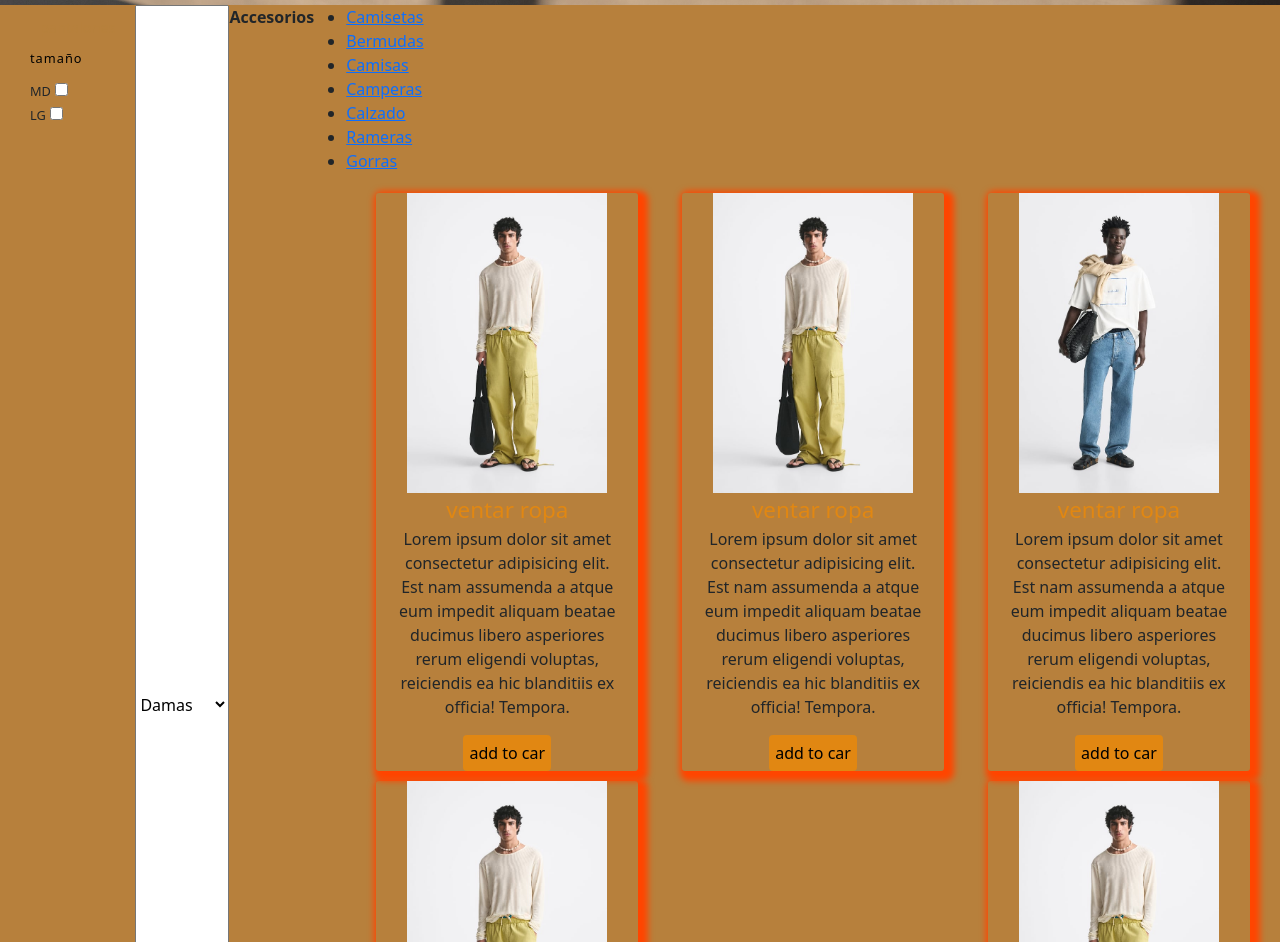
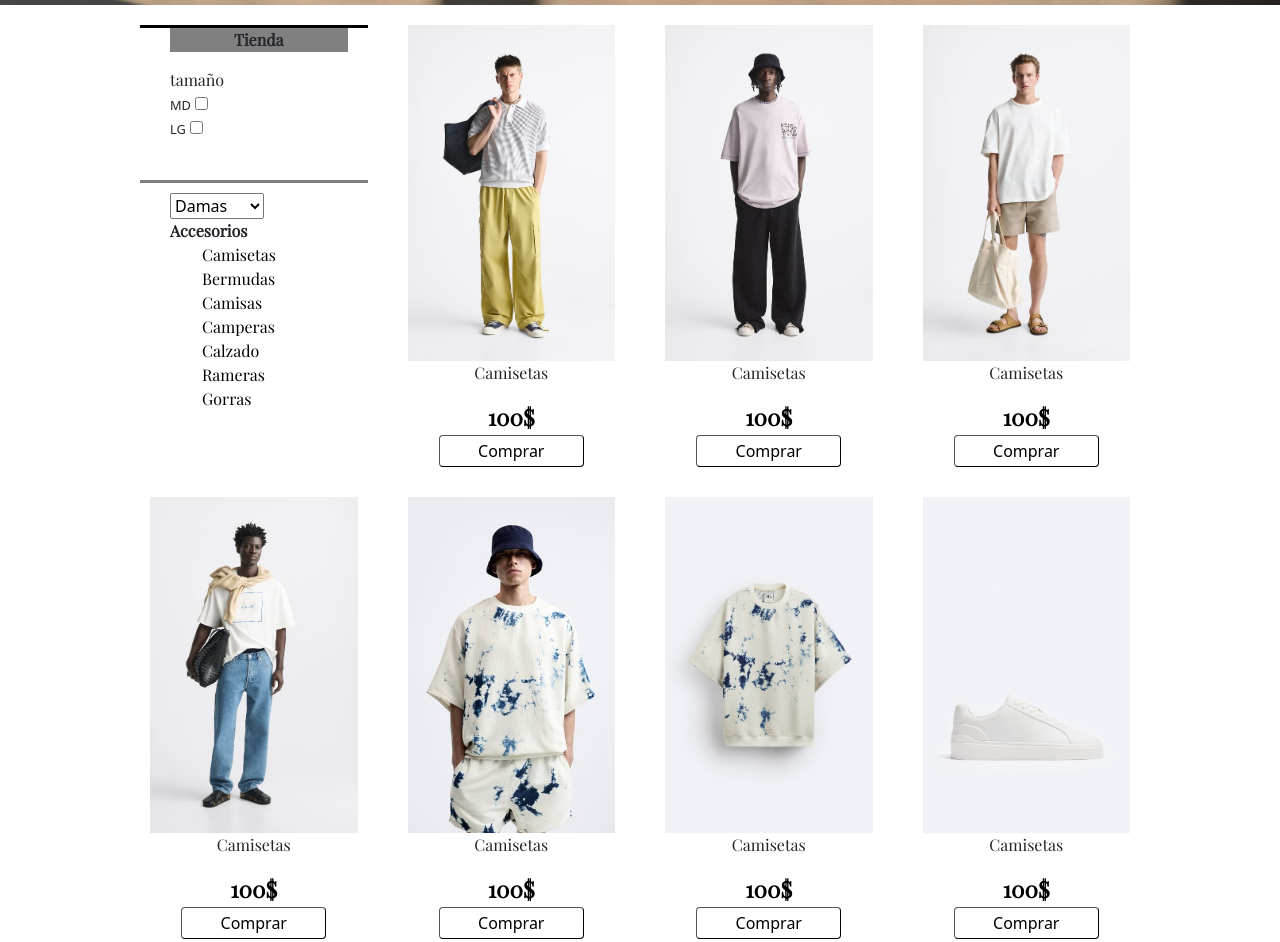
Before and after one commit to Manuelramos06/Proyectofinal, a website: page paginas/modelos.html in a window 1280 px wide. Shown: the part 795-1737 px from the top of the page. Drawn offline with nearby package versions, Linux system fonts and the light colour scheme.

Commit message:
cambio de estructura y animaciones

```diff
--- a/paginas/modelos.html
+++ b/paginas/modelos.html
@@ -51,13 +51,15 @@
 
 
    </header>
-<main class="store">
+<main class="prod-model container-fluid">
+
+    <section class="prod1">
      <section class="filters">
-            <form class="Shop">
+       <form class="shop-one">
+        <ul>
          <li>
-                    <a href="#">Pantalones</a>
+           <a>Tienda</a>
        </li>
-
         </ul>
         <span><b>tamaño</b></span>
         <div>
@@ -69,74 +71,99 @@
            <input type="checkbox" id="grande">
         </div>
        </form>
-        </section>     <select name="categorias" >
+     </section> <section class="categories-one">  <select name="categorias">
            <option value="damas">Damas</option>
            <option value="caballero">Caballero</option>
            <option value="niños ">Niños</option>
        </select>
+       <section class="accessory">
        <span> <b>Accesorios</b></span>
         <ul>
            <li>
-                    <a href="#">Camisetas</a>
+               <a href="./paginas/modelos.html">Camisetas</a>
            </li>
            <li>
-                    <a href="#">Bermudas</a>
+               <a href="./paginas/modelos.html">Bermudas</a>
            </li>
            <li>
-                    <a href="#">Camisas</a>
+               <a href="./paginas/contacto.html">Camisas</a>
            </li>
            <li>
-                    <a href="#">Camperas</a>
+               <a href="./paginas/contacto.html">Camperas</a>
 
            </li>
            <li>
-                    <a href="#">Calzado</a>
+               <a href="./paginas/contacto.html">Calzado</a>
            </li>
            <li>
-                    <a href="#">Rameras</a>
+               <a href="./paginas/contacto.html">Rameras</a>
            </li>
            <li>
-                    <a href="#">Gorras</a>
+               <a href="./paginas/contacto.html">Gorras</a>
            </li>
+            </section>
+           </section>
+         </section>
+     <figure class="prod7">
+          <img src="../imagine/modelo2.jpg" alt="asfanfijanf">
+          <p> Camisetas</p>
+          <figcaption> 100$ </figcaption>
+         <button> Comprar</button>
 
-
-        <section class="prod">
-            <figure class="prod1">
-                 <img src="../imagine/modelos1.jpg" alt="asfanfijanf">
-                <figcaption> ventar ropa </figcaption>
-                <p>Lorem ipsum dolor sit amet consectetur adipisicing elit. Est nam assumenda a atque eum impedit aliquam beatae ducimus libero asperiores rerum eligendi voluptas, reiciendis ea hic blanditiis ex officia! Tempora.</p>
-                <button> add to car </button>
      </figure>
 
-            <figure class="prod2">
-                <img src="../imagine/modelos1.jpg" alt="asfanfijanf">
-                <figcaption> ventar ropa </figcaption>
-                <p>Lorem ipsum dolor sit amet consectetur adipisicing elit. Est nam assumenda a atque eum impedit aliquam beatae ducimus libero asperiores rerum eligendi voluptas, reiciendis ea hic blanditiis ex officia! Tempora.</p>
-                <button> add to car </button>
+     <figure class="prod7 ">
+         <img src="../imagine/tendencia3.jpg" alt="asfanfijanf">
+         <p>Camisetas</p>
+         <figcaption> 100$ </figcaption>
+        <button> Comprar </button>
      </figure>
 
 
-            <figure class="prod3">
+     <figure class="prod7 ">
+         <img src="../imagine/inicio.jpg" alt="asfanfijanf">
+        <p>Camisetas</p>
+         <figcaption> 100$ </figcaption>
+         <button> Comprar </button>
+     </figure>
+     <figure class="prod7">
        <img src="../imagine/inicio2.jpg" alt="asfanfijanf">
-                <figcaption> ventar ropa </figcaption>
-                <p>Lorem ipsum dolor sit amet consectetur adipisicing elit. Est nam assumenda a atque eum impedit aliquam beatae ducimus libero asperiores rerum eligendi voluptas, reiciendis ea hic blanditiis ex officia! Tempora.</p>
-                <button> add to car </button>
+       <p>Camisetas</p>
+       <figcaption> 100$ </figcaption>
+       <button> Comprar </button>
+   </figure>
+   <figure class="prod7">
+    <img src="../imagine/modelocanva3.jpg" alt="asfanfijanf">
+    <p>Camisetas</p>
+    <figcaption> 100$ </figcaption>
+    <button> Comprar </button>
 </figure>
 
-            <figure class="prod4">
-                <img src="../imagine/modelos1.jpg" alt="asfanfijanf">
-                <figcaption> ventar ropa </figcaption>
-                <p>Lorem ipsum dolor sit amet consectetur adipisicing elit. Est nam assumenda a atque eum impedit aliquam beatae ducimus libero asperiores rerum eligendi voluptas, reiciendis ea hic blanditiis ex officia! Tempora.</p>
-                <button> add to car </button>
+<figure class="prod7">
+  <img src="../imagine/camiseta6.jpg" alt="asfanfijanf">
+  <p>Camisetas</p>
+  <figcaption> 100$ </figcaption>
+  <button> Comprar </button>
 </figure>
 
-            <figure class="prod5">
-                <img src="../imagine/modelos1.jpg" alt="asfanfijanf">
-                <figcaption> ventar ropa </figcaption>
-                <p>Lorem ipsum dolor sit amet consectetur adipisicing elit. Est nam assumenda a atque eum impedit aliquam beatae ducimus libero asperiores rerum eligendi voluptas, reiciendis ea hic blanditiis ex officia! Tempora.</p>
-                <button> add to car </button>
+<figure class="prod7">
+  <img src="../imagine/shoes1.jpg" alt="asfanfijanf">
+  <p>Camisetas</p>
+  <figcaption> 100$ </figcaption>
+  <button> Comprar </button>
 </figure>
-         </section>
+<figure class="prod7">
+  <img src="../imagine/shoes3.jpg" alt="asfanfijanf">
+  <p>Camisetas</p>
+  <figcaption> 100$ </figcaption>
+  <button> Comprar </button>
+</figure>
+<figure class="prod7">
+  <img src="../imagine/shoes2.jpg" alt="asfanfijanf">
+  <p>Camisetas</p>
+  <figcaption> 100$ </figcaption>
+  <button> Comprar </button>
+</figure>
 
 
 
--- a/scss/_index.scss
+++ b/scss/_index.scss
@@ -1,3 +1,14 @@
+.index-tittle {
+    background-color:$color-second;
+  text-align: center;
+ font-family: $main-font;
+ font-size:$text-second;
+ text-transform: uppercase;
+ position: relative;
+ animation: entrar-der .9s ease;
+}
+
+
 .galery {
     width: 100%;
 }
@@ -5,6 +16,8 @@
     width: 100%;
     display: flex;
     justify-content: center;
+    position: relative;
+ animation: entrar-izq .9s ease;
 
     img {
         width: 100%;
@@ -38,77 +51,40 @@
 
     margin-top: 10px;
     padding: 0 20px 30px 30px;
-    border: solid black;
+    border-top: solid black;
 
-    span {display: block;
-        color:$main-color;
-        margin: 10px 0;
-        letter-spacing: 1px;
-        font-size: .8em;
-        font-weight: 300;
-        border: solid black;
 
-         a {
-            color:$color-second;
-        font-size: .9em;
-        text-decoration:none;
-        margin-bottom: 4px;
-        text-transform: lowercase;
-       &:hover{
-        color:$main-color;
-       } }
-
-    }
     label{
         font-size:$text-sm;
         font-weight:300;
 
     }
 
-    li {
-        padding-left: 10px;
-        list-style:none;
 
-      }
+}
+.shop{
+    ul {
+        text-align: center;
+        background-color:$color-third;
+        padding: 0;
+        font-family:$main-font;
+        font-weight: $text-first;
+        width: 100%;
+        li {
+
+            padding-left: 0 10px;
+            list-style:none;
+            }
+          }
+          span {
+            b{
+                font-weight:$text-regular;
+                font-family:$main-font;
+            }
+          }
 }
 
-.categories {
-    margin-top: 10px;
-    padding: 0 20px 30px 30px;
-    border: solid black;
 
-    span {display: block;
-        color:$main-color;
-        margin: 10px 0;
-        letter-spacing: 1px;
-        font-size: .8em;
-        font-weight: 300;
-        border: solid black;
-
-
-
-    }
-    label{
-        font-size:$text-sm;
-        font-weight:300;
-
-    }
-
-    li {
-        padding-left: 10px;
-        list-style:none;
-        a {
-            color:$color-second;
-        font-size: .9em;
-        text-decoration:none;
-        margin-bottom: 4px;
-        text-transform: lowercase;
-       &:hover{
-        color:$main-color;
-       } }
-
-      }
-}
 .line { border-top: solid $color-third;}
  .prod-init {
 
@@ -121,6 +97,7 @@
     grid-template-rows:repeat(2,1fr);
 
     margin: 10px auto;
+    padding-bottom: 10px;
 
     figure { width: 100%;
         height: 100%;
--- a/scss/_modelos.scss
+++ b/scss/_modelos.scss
@@ -0,0 +1,137 @@
+.filters{
+
+    margin-top: 10px;
+    padding: 0 20px 30px 30px;
+    border-top: solid black;
+
+
+    label{
+        font-size:$text-sm;
+        font-weight:300;
+
+    }
+
+}
+.shop-one{
+    ul {
+        text-align: center;
+        background-color:$color-third;
+        padding: 0;
+        font-family:$main-font;
+        font-weight: $text-first;
+        width: 100%;
+        li {
+
+            padding-left: 0 10px;
+            list-style:none;
+            }
+          }
+          span {
+            b{
+                font-weight:$text-regular;
+                font-family:$main-font;
+            }
+          }
+}
+
+
+.categories-one{
+    margin-top: 10px;
+    padding: 0 20px 30px 30px;
+    border-top: solid $color-third;
+    padding-top: 10px;
+
+
+}
+
+
+      .accessory {
+
+        span {
+            b{
+                font-weight:$text-second;
+                font-family:$main-font;
+            }
+        }
+        ul { list-style: none;
+            text-align: left;
+            li{
+
+                a{
+                   color:$main-color;
+                    text-decoration: none;
+                    font-family:$main-font;
+                    &:hover{
+                        color:$fourth-color;
+                    }
+                }
+            }
+
+        }
+
+      }
+
+
+ .prod-model {
+
+    margin-top: 10px;
+    width: 80%;
+    height: auto;
+    gap: 30px;
+    display: grid;
+    grid-template-columns:repeat(auto-fit,minmax(200px,1fr));
+    grid-template-rows:repeat(2,1fr);
+
+    margin: 10px auto;
+    padding-bottom: 10px;
+
+    figure { width: 100%;
+        height: 100%;
+        margin-bottom: 10px;
+       margin-top: 10px;
+        padding: 0 10px;
+        display: flex;
+        flex-direction:column;
+        align-items: center;
+        justify-content: center;
+        border: none;
+        border-radius: 3px;
+
+        img {
+            width: 100%;
+            height: 80%;
+            align-items: center;
+            object-fit: cover;
+        }
+        figcaption {
+            font-family: $main-font;
+            color: $main-color;
+            font-size: 1.4em;
+            font-weight:$text-second;
+
+        }
+        p {
+        text-align: center;
+        align-items: center;
+        text-decoration-color: $main-color;
+        font-weight:350;
+        font-family:$main-font;
+        }
+        button {
+            border: color( $main-color);
+            border-width: 1px;
+            border-radius: 4px;
+            text-decoration:$main-font;
+            background-color:$white;
+            padding: 3px;
+            margin-top: 5px 0 ;
+            width: 70%;
+            transition: 3s;
+            &:hover{
+                background-color:$color-second;
+                transition: 1.5s;
+
+            }
+        } }
+
+ }
--- a/scss/_tienda.scss
+++ /dev/null
@@ -1,78 +0,0 @@
-.store{
-    background-color:$color-second;
-   display: flex;
-   flex-direction: row;
-}
-
-.filters{
-    margin-top: 10px;
-    padding: 0 20px 30px 30px;
-    border: none;
-    a{
-        color:$color-second;
-    font-size: .9em;
-    text-decoration: none;
-    margin-bottom: 4px;
-    text-transform: lowercase;
-   &:hover{
-    color:$main-color;
-   }
-    }
-    span {display: block;
-        color:$main-color;
-        margin: 10px 0;
-        letter-spacing: 1px;
-        font-size: .8em;
-        font-weight: 300;
-
-    }
-    label{
-        font-size:$text-sm;
-        font-weight:300;
-
-    }
-    li {
-        padding-left: 10px;
-        list-style:none;
-    }
-
-}
-.prod {
-    padding: 20px 30px;
-    display: flex;
-    flex-wrap: wrap ;
-    justify-content: space-between;
-    border: none;
-
-    figure { width: 30%;
-        margin-bottom: 10px;
-
-        padding: 0 20px;
-        display: flex;
-        flex-direction:column;
-        align-items: center;
-        justify-content: center;
-        border: none;
-        border-radius: 3px;
-        box-shadow: 4px 4px 6px 6px orangered;
-        img {
-            width: 90%;
-            height: 80%;
-            align-items: center;
-        }
-        figcaption {
-            color: $fourth-color;
-            font-size: 1.4em;
-
-        }
-        p {
-        text-align: center;
-        }
-        button {
-            border: none;
-            border-radius: 4px;
-            background-color:$fourth-color;
-            padding: 6px;
-            margin-top: 10px 0 ;
-        } }
-}
--- a/scss/main.scss
+++ b/scss/main.scss
@@ -1,8 +1,8 @@
 @import "_vars.scss";
 @import "_media.scss";
+@import "_animation.scss";
 @import "_nav.scss";
 @import "_contacto.scss";
-@import "_tienda.scss";
 @import "_modelos.scss";
 @import "_footer.scss";
 @import "_index.scss";
```
Also changed, not shown: css/style.css (+0 -25 lines), index.html (+5 -3 lines), paginas/contacto.html (+8 -5 lines), paginas/tendencia.html (+3 -3 lines), scss/_animation.scss (added, +26 -0 lines), scss/_contacto.scss (+25 -0 lines), css/main.css, imagine/shoes1.jpg (added), imagine/shoes2.jpg (added), imagine/shoes3.jpg (added), 1 other file. Lines whose indentation alone changed are shown as unchanged.
